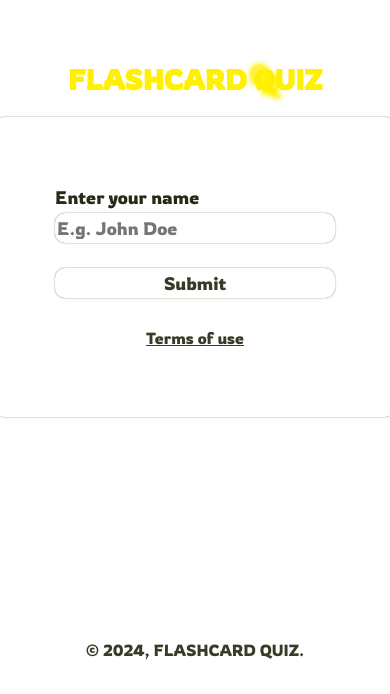
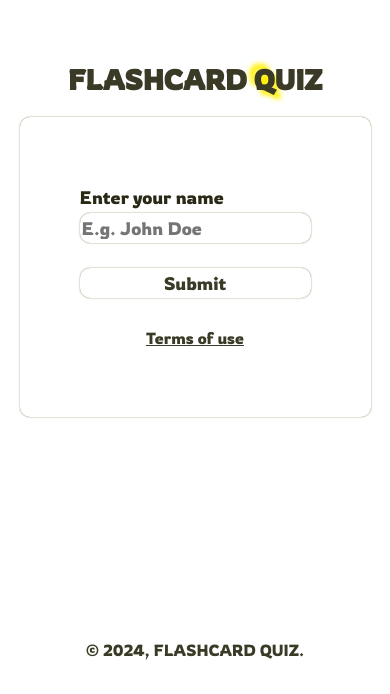
Before and after one commit to MaitisamY/flashcard-quiz, a React (Vite) app: page / in a window 390 px wide. Shown: the part 150-844 px from the top of the page. Built offline with nearby package versions, Linux system fonts and the light colour scheme.

Commit message:
update main view's UI

```diff
--- a/src/App.css
+++ b/src/App.css
@@ -281,6 +281,7 @@ body {
         justify-content: center;
         align-items: center;
     }
+
     #intro img {
         width: 75px;
     }
@@ -289,8 +290,13 @@ body {
         font-size: 28px;
         font-family: 'Rowdies', sans-serif;
         margin: 0;
-        color: #fff000;
+        color: #3a3a26;
         text-transform: uppercase;
+    }
+
+    #name-getter {
+        width: 90%;
+        min-width: 80%;
     }
 }
 
```
